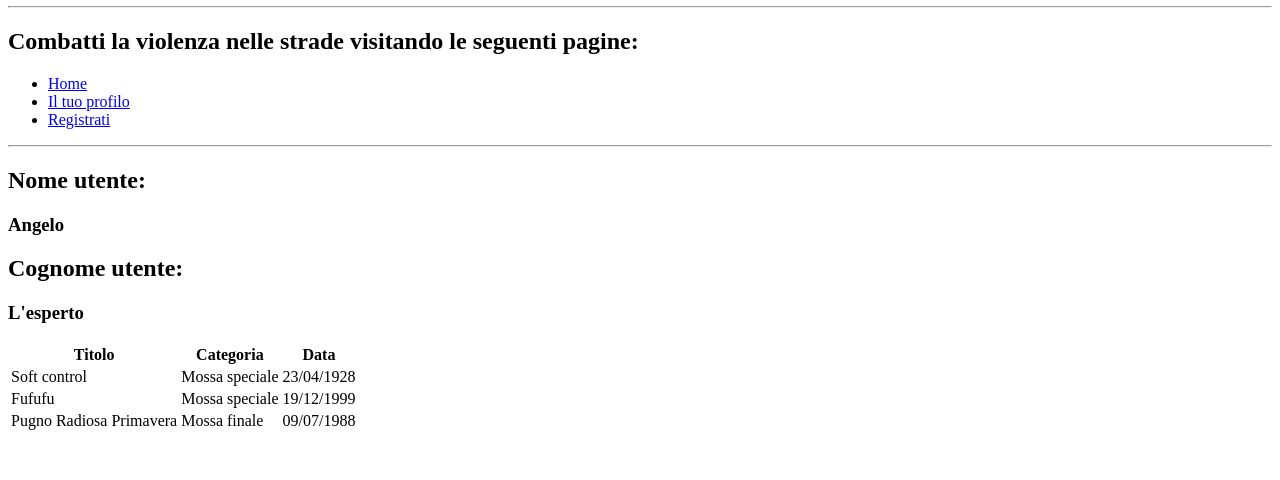
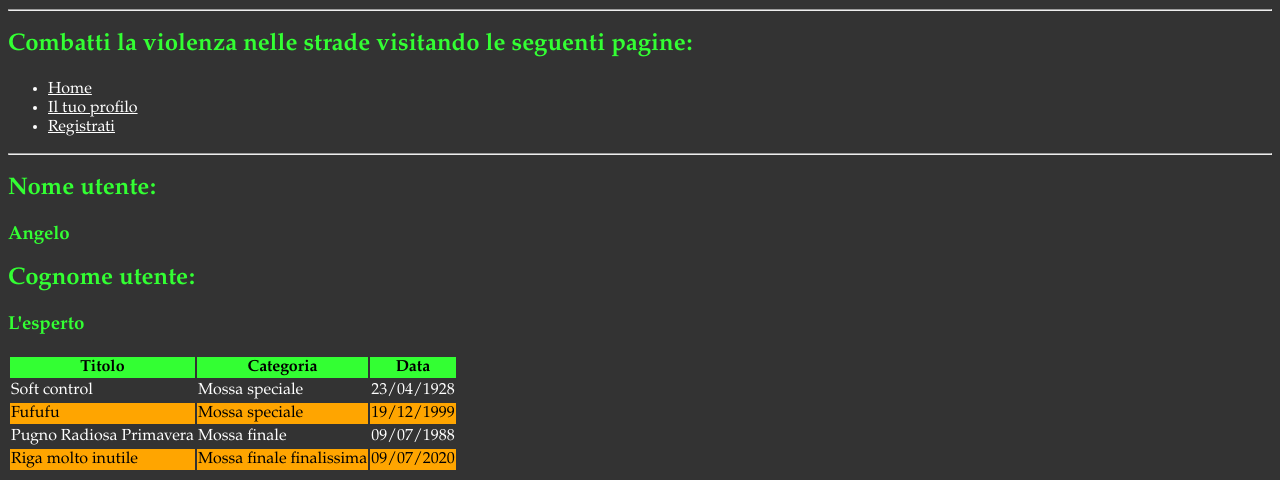
Before and after one commit to sirbardo/EsercitazioniFPW, a plain HTML site: page Esercitazione2/web/utente.html in a window 1280 px wide. Shown: the part 385-865 px from the top of the page. Before the commit the page ends 826 px from the top, so only its background shows below. Drawn offline with Linux system fonts and the light colour scheme.

Commit message:
Modifiche CSS Laerte

```diff
--- a/Esercitazione2/web/index.html
+++ b/Esercitazione2/web/index.html
@@ -13,6 +13,8 @@ and open the template in the editor.
         <meta name="keywords" content="HTML, FPW, PANDOLFI, ANGELO L'ESPERTO">
         <meta name="description" content="Pandolfi's blog">
         <meta name="author" content="Emanuele Spano">
+        <link rel="stylesheet" type="text/css" href="style.css"
+        media="screen">
     </head>
 
 
@@ -22,7 +24,7 @@ and open the template in the editor.
              src="44381.jpg" width="600" height="299">
         <div>
 
-            <h1>Maestro Pandolfi's School</h1>
+            <h1 id="maintitle">Maestro Pandolfi's School</h1>
             <hr/>
 
         </div>
--- /dev/null
+++ b/Esercitazione2/web/style.css
@@ -0,0 +1,65 @@
+/*
+To change this license header, choose License Headers in Project Properties.
+To change this template file, choose Tools | Templates
+and open the template in the editor.
+*/
+/*
+    Created on : 20-mar-2018, 9.26.36
+    Author     : bardoz
+*/
+
+body
+{
+    font-family: "Palatino Linotype", "Book Antiqua", Palatino, serif;
+    color: #ffffff;
+    background: #333333;
+}
+
+#maintitle
+{
+    color: white;
+}
+
+h1, h2, h3
+{
+    color: #33ff33;
+}
+
+input
+{
+    background: orange;
+}
+
+input:focus
+{
+    color: red;
+    background: gray;
+}
+
+a:visited
+{
+    color: red;
+}
+
+a:link
+{
+    color: white;
+}
+
+a:active
+{
+    color: white;
+}
+
+.headerrow
+{
+    background: #33ff33;
+    font-weight: bold;
+    color: black;
+}
+
+.evenrow
+{
+    background: orange;
+    color: black;
+}
--- a/Esercitazione2/web/utente.html
+++ b/Esercitazione2/web/utente.html
@@ -12,6 +12,9 @@ and open the template in the editor.
         <meta name="keywords" content="HTML, FPW, PANDOLFI, ANGELO L'ESPERTO">
         <meta name="description" content="Pandolfi's blog">
         <meta name="author" content="Emanuele Spano">
+        <link rel="stylesheet" type="text/css" href="style.css"
+        media="screen">
+
     </head>
 
 
@@ -23,11 +26,12 @@ and open the template in the editor.
 
         <div>
 
-            <h1>
             <a href="index.html">
+                <h1 id="maintitle">
                     Maestro Pandolfi's School
+                </h1>
             </a>
-            </h1>
+
             <hr/>
 
         </div>
@@ -60,7 +64,7 @@ and open the template in the editor.
         <div>
 
             <table>
-                <tr>
+                <tr class="headerrow">
                     <th>Titolo</th>
                     <th>Categoria</th>
                     <th>Data</th>
@@ -70,14 +74,21 @@ and open the template in the editor.
                     <td>Mossa speciale</td>
                     <td>23/04/1928</td>
                 </tr>
-                <tr>
+                <tr class="evenrow">
                     <td>Fufufu</td>
                     <td>Mossa speciale</td>
                     <td>19/12/1999</td>
                 </tr>
+                <tr>
                     <td>Pugno Radiosa Primavera</td>
                     <td>Mossa finale</td>
                     <td>09/07/1988</td>
+                </tr>
+                <tr class="evenrow">
+                    <td>Riga molto inutile</td>
+                    <td>Mossa finale finalissima</td>
+                    <td>09/07/2020</td>
+                </tr>
             </table>
 
         </div>
```
Also changed, not shown: Esercitazione2/web/registrazione.html (+4 -1 lines), 1 other file. Lines whose indentation alone changed are shown as unchanged.
